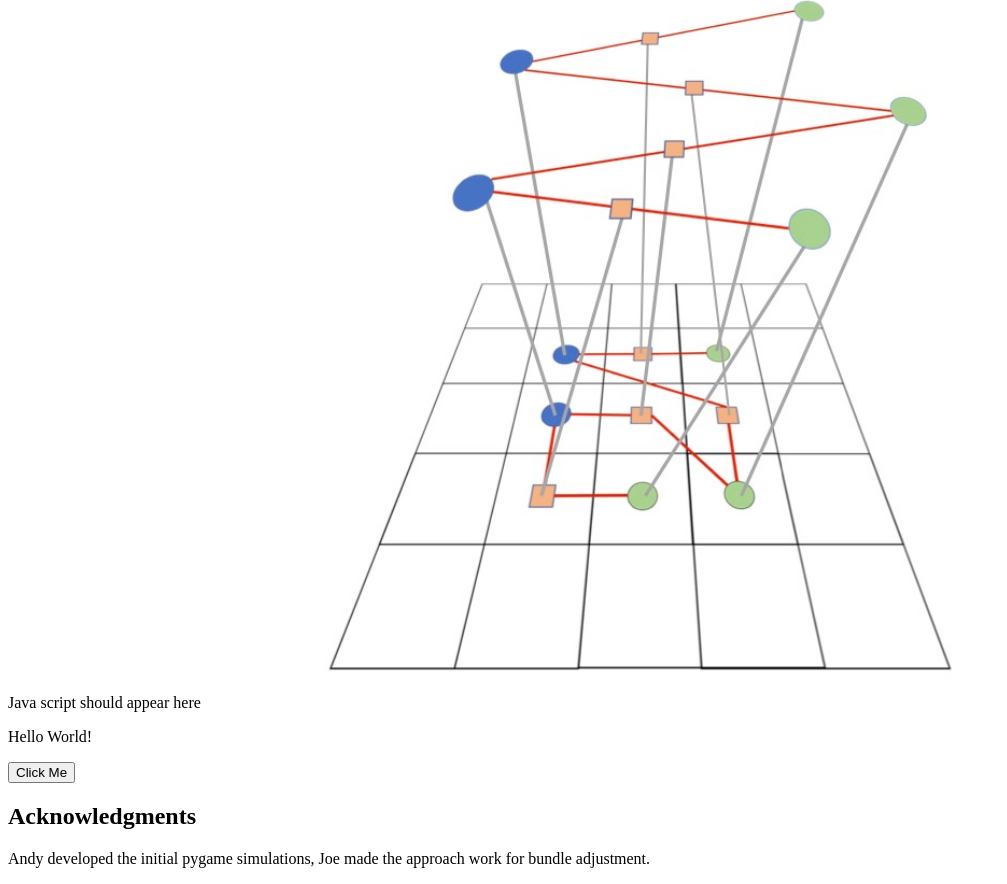
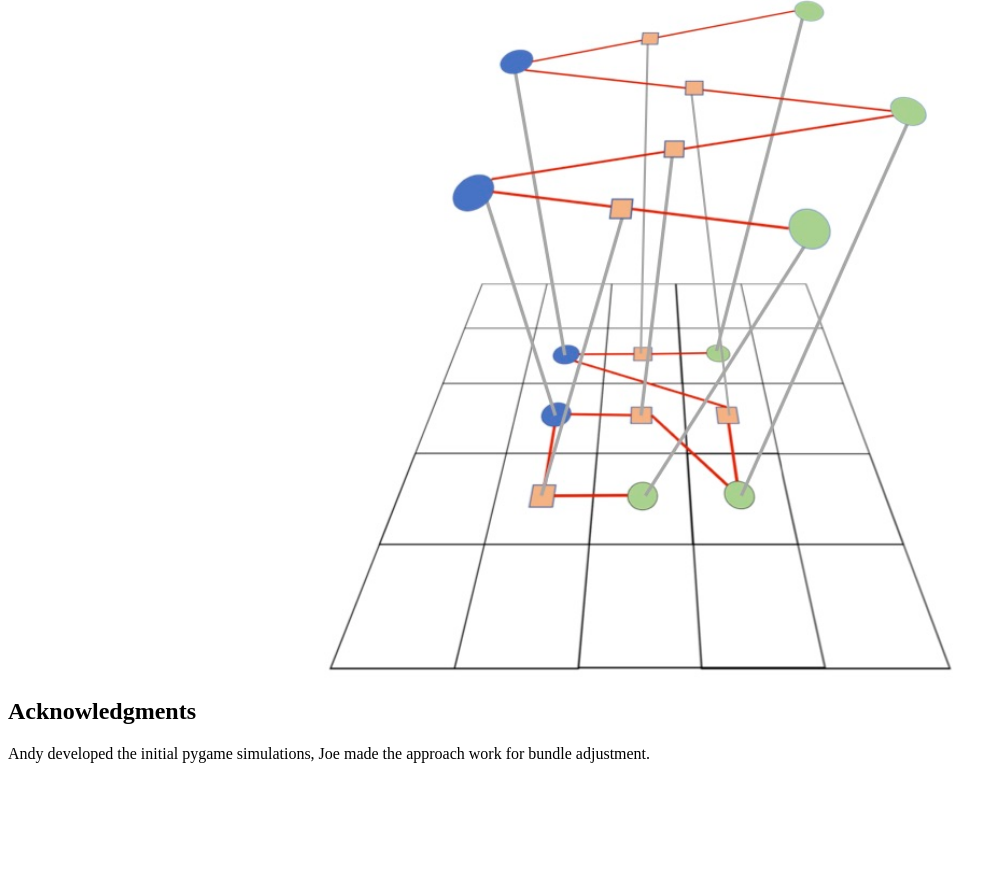
Before and after one commit to joeaortiz/gbp-js, a plain HTML site: page index.html in a window 1280 px wide. Shown: the part 329-1213 px from the top of the page, without its empty margins (0-1007 px from the left). After the commit the page ends 1108 px from the top, so only its background shows below. Drawn offline with Linux system fonts and the light colour scheme.

Commit message:
remove experimenting

```diff
--- a/index.html
+++ b/index.html
@@ -49,15 +49,6 @@
   	<img src="mapping.jpg" style="display: block; margin: auto; width: 50%;"/>
     </div>
 
-    <p>Java script should appear here </p>
-    <script language = "javascript" type = "text/javascript">
-       <!--
-          document.write("Hello World!")
-       //-->
-    </script>
-
-
-<p><button onclick="myMove()">Click Me</button></p>
 
 <div id ="container">
   <div id ="animate"></div>
```
